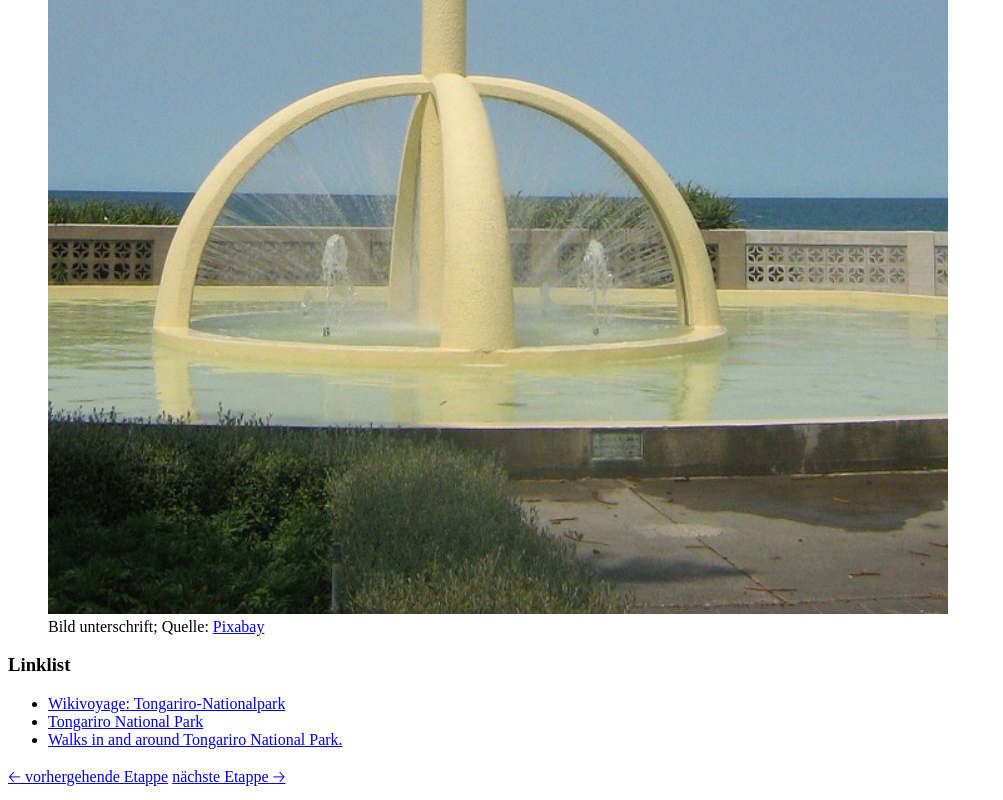
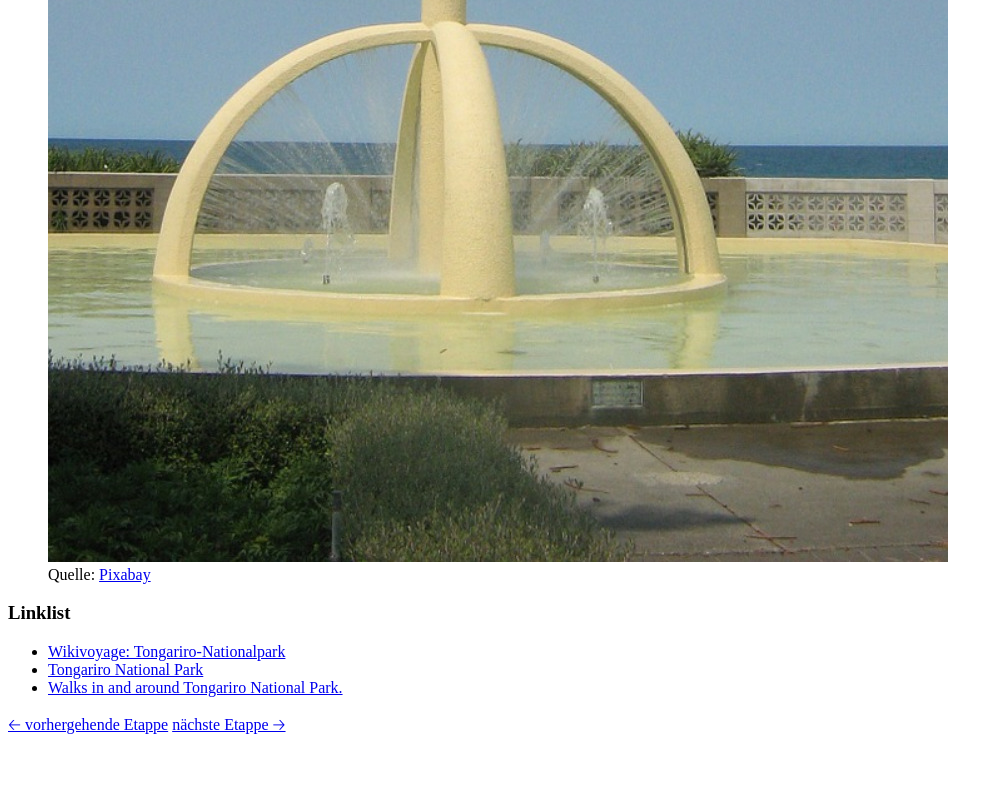
Before and after one commit to PaulaSp3/PaulaSp3.github.io, a plain HTML site: page nz/index.html in a window 1280 px wide. Shown: the part 1671-2471 px from the top of the page, without its empty margins (0-1003 px from the left). After the commit the page ends 2419 px from the top, so only its background shows below. Drawn offline with Linux system fonts and the light colour scheme.

```diff
--- a/nz/index.html
+++ b/nz/index.html
@@ -23,8 +23,8 @@
 
             <figure>
                 <img src="images/attraction.jpg" alt="Statue als Attraktion">
-                <figcaption>Bild unterschrift; Quelle: <a
-                        href=https://pixabay.com/de/photos/emerald-lakes-3189389/>Pixabay </a> </figcaption> </figure>
+                <figcaption> Quelle: <a
+                        href=https://pixabay.com/de/photos/napier-statue-neuseeland-kunstwerk-265868/>Pixabay </a> </figcaption> </figure>
                         <h3>Linklist</h3>
                         <ul>
                             <li><a href="https://de.wikivoyage.org/wiki/Tongariro-Nationalpark">Wikivoyage:
```
Also changed, not shown: nz/images/header.jpg.
